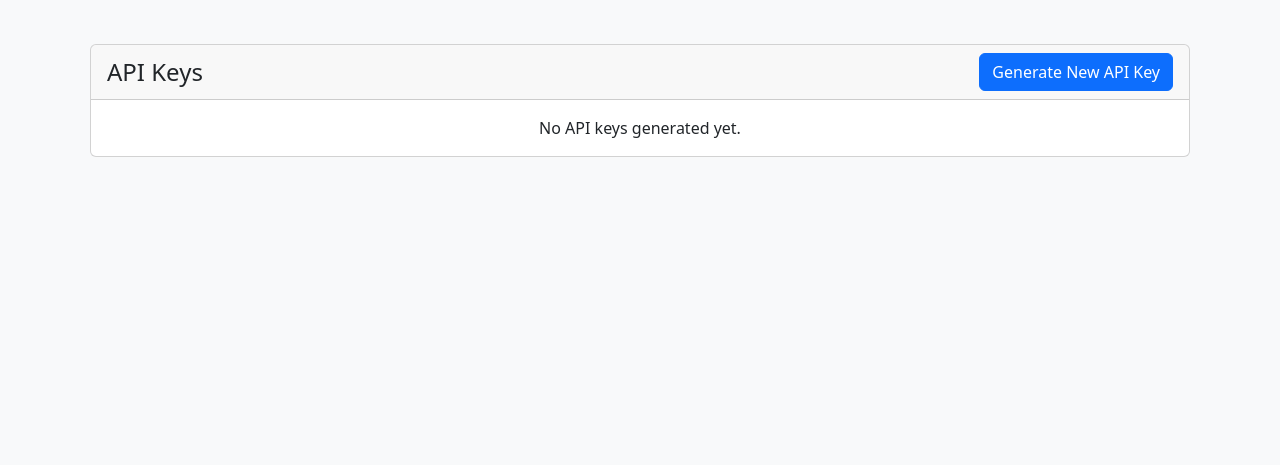
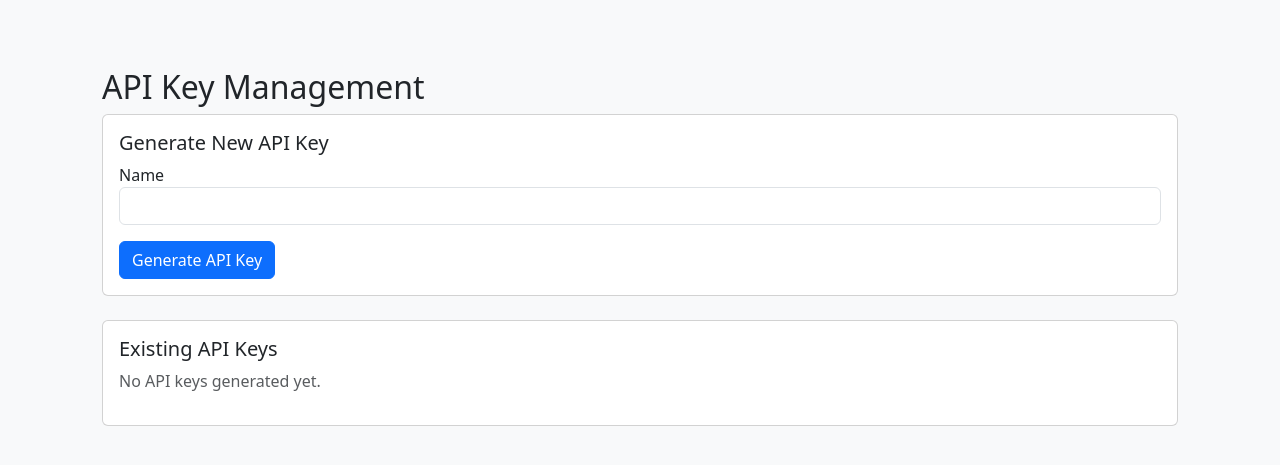
Before and after one commit to EssadikElmangoug/ComfyUI-API, a Flask app: template templates/admin.html in a window 1280 px wide. Shown: the part 56-521 px from the top of the page. Run offline with Flask 3, Linux system fonts and the light colour scheme; the template is opened without the code that fills it, so the values that code supplies are empty.

Commit message:
sqlite generate api key error

```diff
--- a/requirements.txt
+++ b/requirements.txt
@@ -1,5 +1,4 @@
 flask==3.0.0
 requests==2.31.0
 werkzeug==3.0.1
-pymongo==4.6.1
 python-dotenv==1.0.0
--- a/templates/admin.html
+++ b/templates/admin.html
@@ -3,19 +3,30 @@
 {% block title %}Admin Dashboard - ComfyUI API Admin{% endblock %}
 
 {% block content %}
-<div class="row mb-4">
-    <div class="col">
+<div class="container mt-4">
+    <h2>API Key Management</h2>
+
+    <!-- Generate New API Key Form -->
+    <div class="card mb-4">
+        <div class="card-body">
+            <h5 class="card-title">Generate New API Key</h5>
+            <form method="POST" action="{{ url_for('generate_new_api_key') }}">
+                <div class="form-group">
+                    <label for="name">Name</label>
+                    <input type="text" class="form-control" id="name" name="name" required>
+                </div>
+                <button type="submit" class="btn btn-primary mt-3">Generate API Key</button>
+            </form>
+        </div>
+    </div>
+
+    <!-- Existing API Keys -->
     <div class="card">
-            <div class="card-header d-flex justify-content-between align-items-center">
-                <h4 class="mb-0">API Keys</h4>
-                <button type="button" class="btn btn-primary" data-bs-toggle="modal" data-bs-target="#generateKeyModal">
-                    Generate New API Key
-                </button>
-            </div>
         <div class="card-body">
+            <h5 class="card-title">Existing API Keys</h5>
             {% if api_keys %}
                 <div class="table-responsive">
-                    <table class="table table-striped">
+                    <table class="table">
                         <thead>
                             <tr>
                                 <th>Name</th>
@@ -29,18 +40,21 @@
                             <tr>
                                 <td>{{ key.name }}</td>
                                 <td>
-                                    <div class="input-group">
-                                        <input type="password" class="form-control" value="{{ key.api_key }}" readonly>
-                                        <button class="btn btn-outline-secondary toggle-password" type="button">
-                                            <i class="bi bi-eye"></i>
+                                    <code>{{ key.api_key }}</code>
+                                    <button class="btn btn-sm btn-outline-secondary copy-btn"
+                                            data-clipboard-text="{{ key.api_key }}"
+                                            title="Copy to clipboard">
+                                        <i class="fas fa-copy"></i>
                                     </button>
-                                    </div>
                                 </td>
                                 <td>{{ key.created_at|datetime }}</td>
                                 <td>
-                                    <form method="POST" action="{{ url_for('delete_api_key', key_id=key._id) }}"
+                                    <form method="POST" action="{{ url_for('delete_api_key', key_id=key.id) }}"
+                                          style="display: inline;"
                                           onsubmit="return confirm('Are you sure you want to delete this API key?');">
-                                        <button type="submit" class="btn btn-danger btn-sm">Delete</button>
+                                        <button type="submit" class="btn btn-danger btn-sm">
+                                            <i class="fas fa-trash"></i> Delete
+                                        </button>
                                     </form>
                                 </td>
                             </tr>
@@ -49,48 +63,26 @@
                     </table>
                 </div>
             {% else %}
-                <p class="text-center mb-0">No API keys generated yet.</p>
+                <p class="text-muted">No API keys generated yet.</p>
             {% endif %}
         </div>
     </div>
 </div>
-</div>
 
-<!-- Generate Key Modal -->
-<div class="modal fade" id="generateKeyModal" tabindex="-1">
-    <div class="modal-dialog">
-        <div class="modal-content">
-            <div class="modal-header">
-                <h5 class="modal-title">Generate New API Key</h5>
-                <button type="button" class="btn-close" data-bs-dismiss="modal"></button>
-            </div>
-            <form method="POST" action="{{ url_for('generate_new_api_key') }}">
-                <div class="modal-body">
-                    <div class="mb-3">
-                        <label for="name" class="form-label">Name</label>
-                        <input type="text" class="form-control" id="name" name="name" required>
-                    </div>
-                </div>
-                <div class="modal-footer">
-                    <button type="button" class="btn btn-secondary" data-bs-dismiss="modal">Cancel</button>
-                    <button type="submit" class="btn btn-primary">Generate</button>
-                </div>
-            </form>
-        </div>
-    </div>
-</div>
+<!-- Add Clipboard.js -->
+<script src="https://cdnjs.cloudflare.com/ajax/libs/clipboard.js/2.0.8/clipboard.min.js"></script>
+<script>
+    // Initialize clipboard.js
+    new ClipboardJS('.copy-btn');
 
-<script>
-document.addEventListener('DOMContentLoaded', function() {
-    // Toggle password visibility
-    document.querySelectorAll('.toggle-password').forEach(button => {
+    // Add copy feedback
+    document.querySelectorAll('.copy-btn').forEach(button => {
         button.addEventListener('click', function() {
-            const input = this.previousElementSibling;
-            const type = input.getAttribute('type') === 'password' ? 'text' : 'password';
-            input.setAttribute('type', type);
-            this.querySelector('i').classList.toggle('bi-eye');
-            this.querySelector('i').classList.toggle('bi-eye-slash');
-        });
+            const originalTitle = this.getAttribute('title');
+            this.setAttribute('title', 'Copied!');
+            setTimeout(() => {
+                this.setAttribute('title', originalTitle);
+            }, 2000);
         });
     });
 </script>
```
Lines whose indentation alone changed are shown as unchanged.
